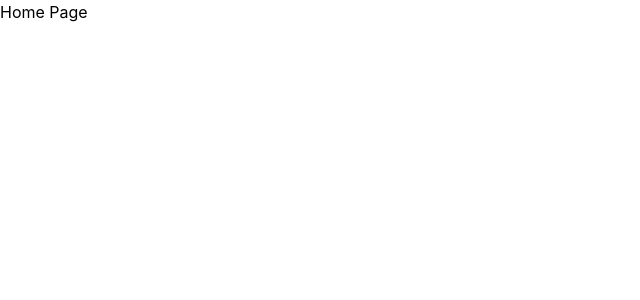
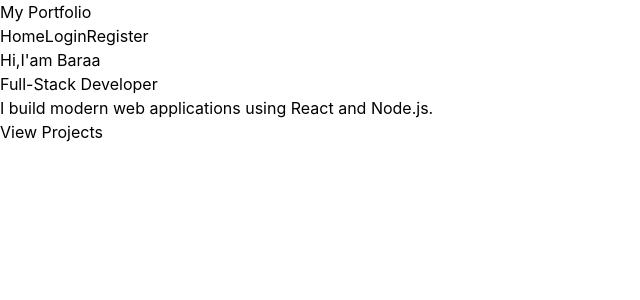
Before and after one commit to baraazaka/portfolio, a React app: page / in a window 1280 px wide. Shown: the top 300 px of the page, without its empty margins (0-640 px from the left). Built offline with nearby package versions, Linux system fonts and the light colour scheme; the HTML template or start-up script is replaced by a standard one.

Commit message:
add navbar

```diff
--- /dev/null
+++ b/src/components/Navbar.jsx
@@ -0,0 +1,17 @@
+import { Link } from "react-router-dom";
+
+function Navbar() {
+    return (
+        <nav>
+            <h1>My Portfolio</h1>
+
+            <div>
+                <Link to="/">Home</Link>
+                <Link to="/login">Login</Link>
+                <Link to="/register">Register</Link>
+            </div>
+        </nav>
+    );
+}
+
+export default Navbar;
--- a/src/pages/Home.jsx
+++ b/src/pages/Home.jsx
@@ -1,6 +1,24 @@
+import Navbar from "../components/Navbar";
+import { Link } from "react-router-dom";
+
 function Home() {
     return(
-        <h1>Home Page</h1>
+        <>
+        <Navbar/>
+        <section>
+
+            <h1>Hi,I'am Baraa</h1>
+            <h2>Full-Stack Developer</h2>
+            <p>
+                    I build modern web applications using React and Node.js.
+            </p>
+
+            <Link to="/projects">
+                    View Projects
+                </Link>
+        </section>
+
+        </>
     );
 }
 export default Home;
```
